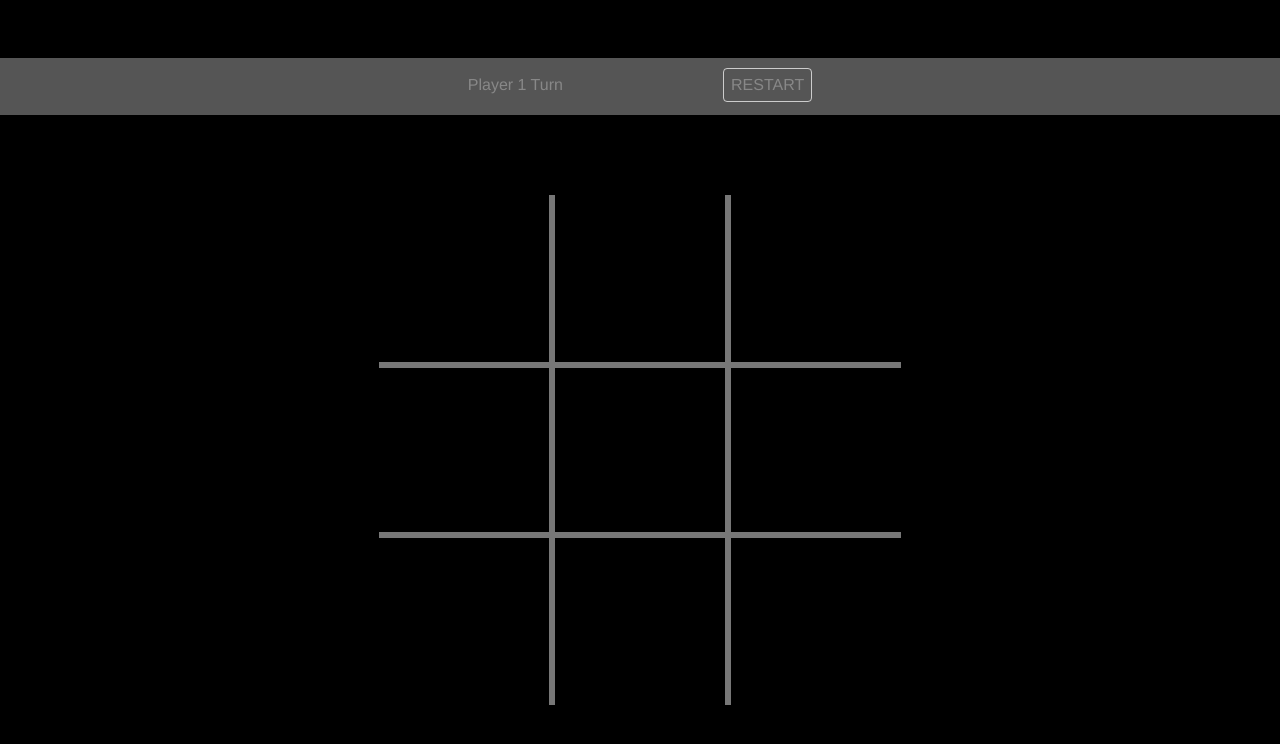
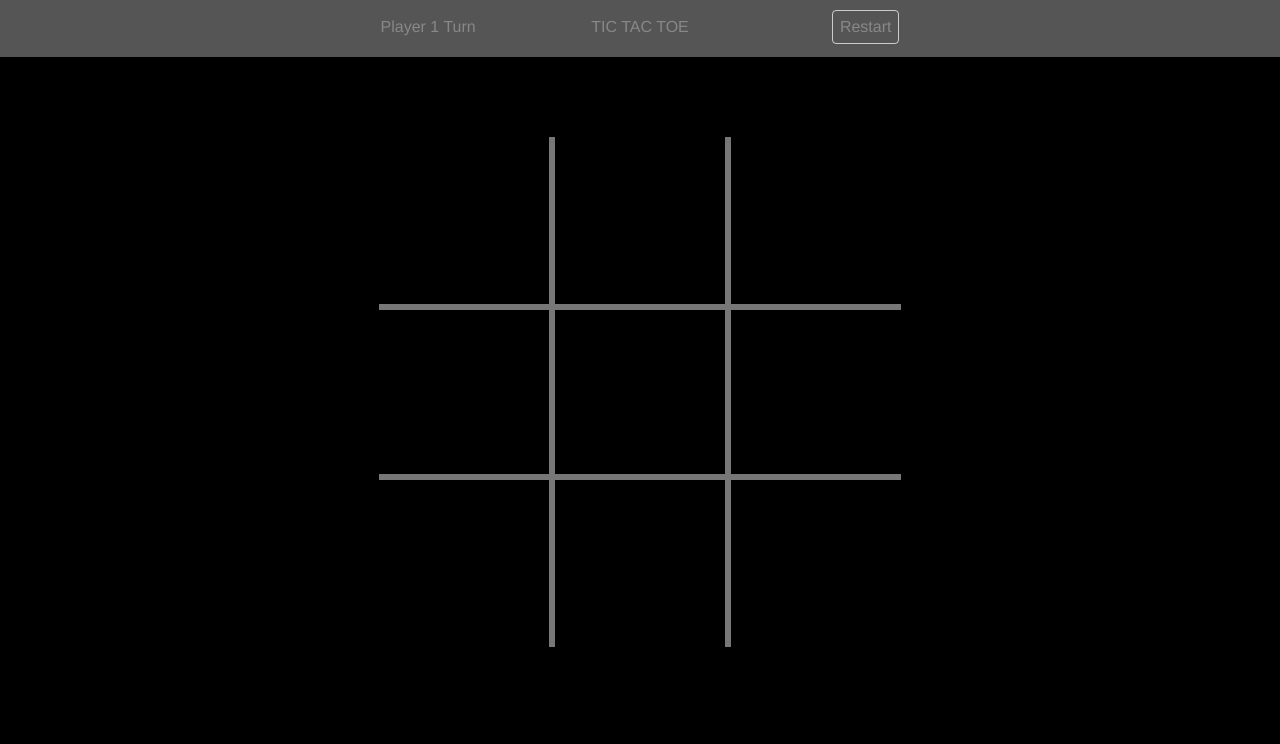
Before and after one commit to sanils/tic-tac-toe, a plain HTML site: page game.html in a window 1280 px wide. Drawn offline with Linux system fonts and the light colour scheme.

Commit message:
adding game

```diff
--- a/game.html
+++ b/game.html
@@ -1,16 +1,16 @@
 <html>
   <head>
-    <title>Tic Hac Toe</title>
+    <title>Tic Tac Toe</title>
     <link rel="stylesheet" href="style.css" type="text/css">
     <script type="text/javascript" src="board.js"></script>
     <script type="text/javascript" src="game.js"></script>
   </head>
   <body>
-    <h1>Tic Hac Toe</h1>
     <div id="menu-container">
       <ul id="menu">
         <li id="status">Player 1 Turn</li>
-        <li><a href="#restart" id="restart" class="button">RESTART</a></li>
+        <li id="title">TIC TAC TOE</li>
+        <li><a href="#restart" id="restart" class="button">Restart</a></li>
       </ul>
     </div>
 
--- a/style.css
+++ b/style.css
@@ -65,4 +65,5 @@ tr:last-child td { border-bottom-width:0px; }
 }
 
 #menu li:first-child { text-align:left; }
+#menu li:nth-child(2) { text-align:center; }
 #menu li:last-child  { text-align:right; }
```
